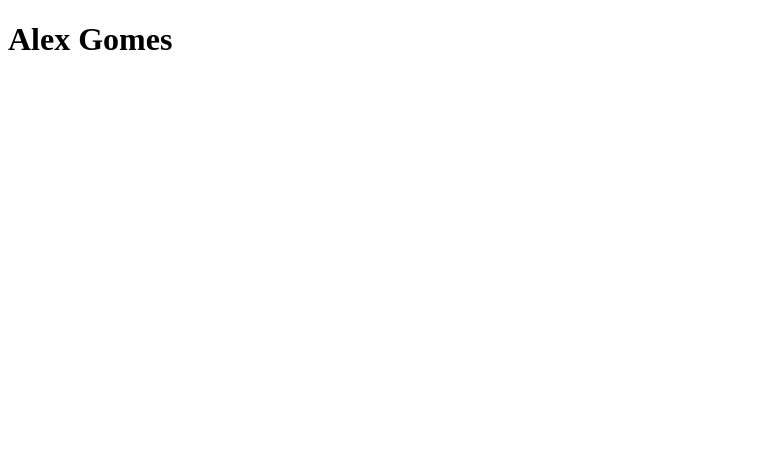
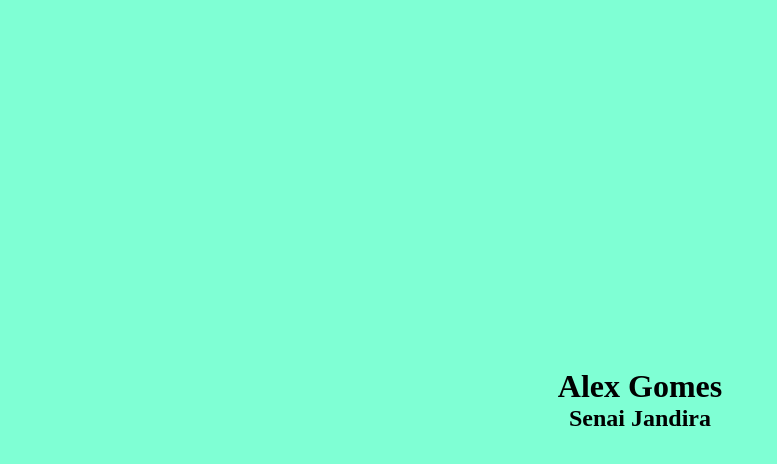
Before and after one commit to alexgomesz/DS2T-B-2021, a plain HTML site: page index.html in a window 1280 px wide. Shown: the whole page, without its empty margins (0-777 px from the left). Drawn offline with Linux system fonts and the light colour scheme.

Commit message:
style ok

```diff
--- a/index.html
+++ b/index.html
@@ -4,8 +4,10 @@
     <meta charset="UTF-8">
     <meta name="viewport" content="width=device-width, initial-scale=1.0">
     <title>Teste</title>
+    <link rel="stylesheet" href="style.css">
 </head>
 <body>
     <h1>Alex Gomes</h1>
+    <h2>Senai Jandira</h2>
 </body>
 </html>
--- /dev/null
+++ b/style.css
@@ -0,0 +1,14 @@
+*{
+    margin:0;
+    padding:0;
+    box-sizing: border-box;
+}
+body {
+    width:100vw;
+    height:100vh;
+    display: flex;
+    justify-content: center;
+    align-items: center;
+    flex-direction: column;
+    background-color: aquamarine;
+}
```
